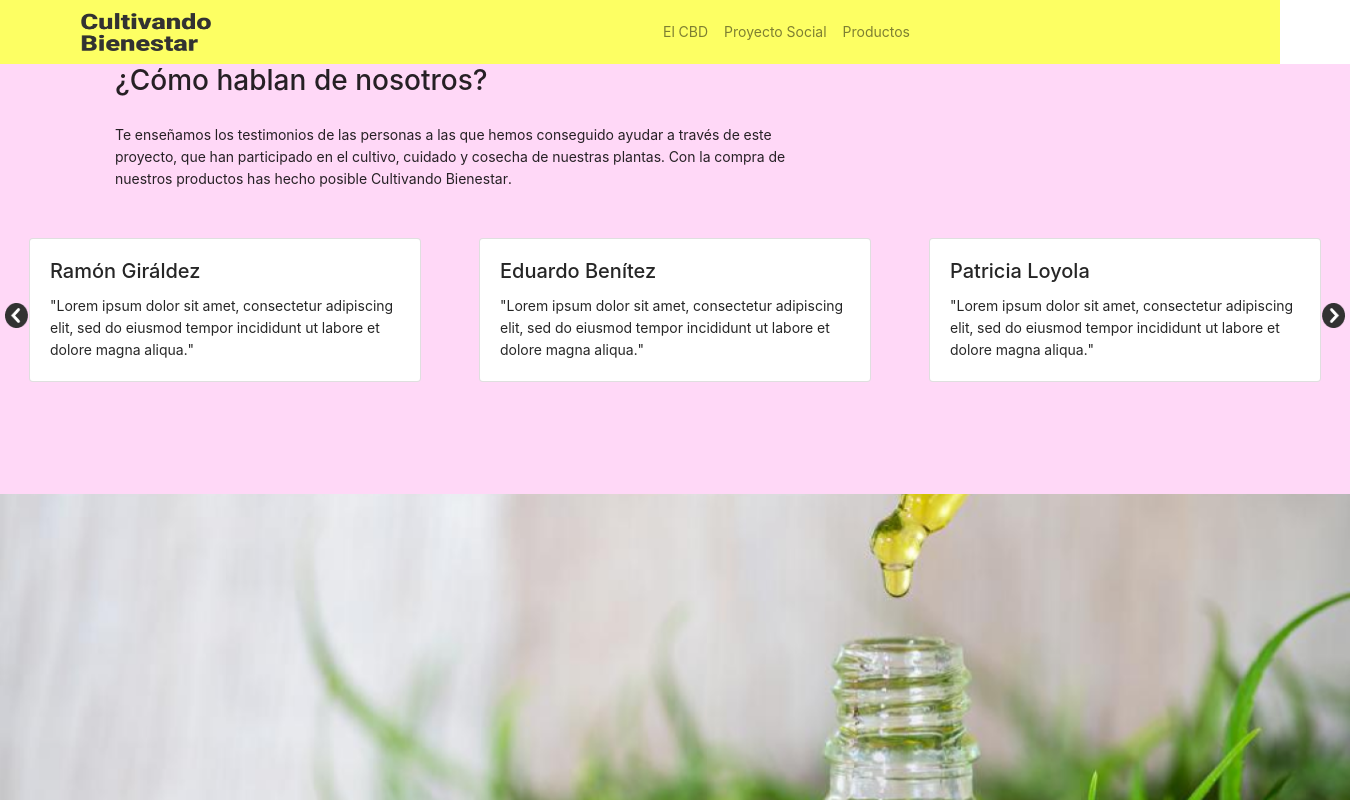
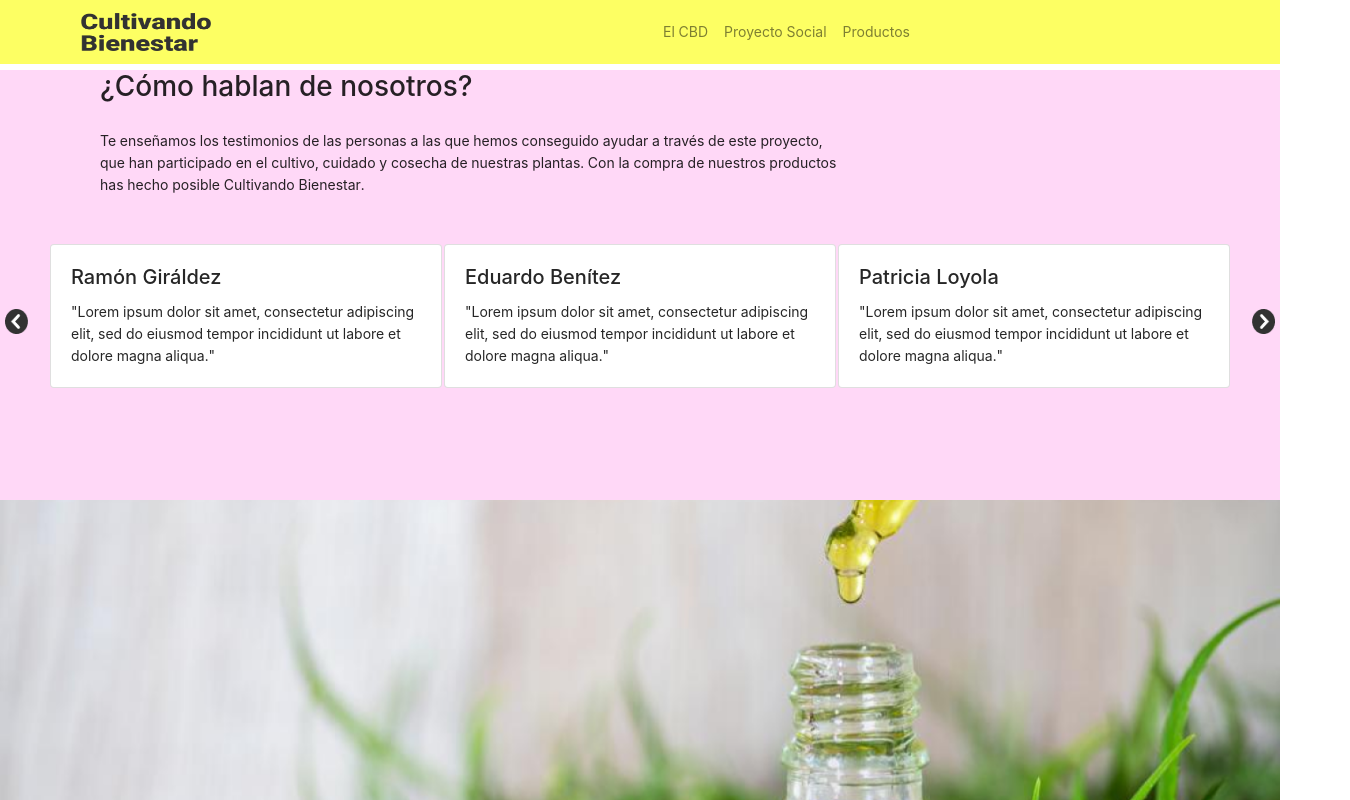
Before and after one commit to ehsanwaheedraja/team-2-cbd, a React (Create React App) app: page / in a window 1280 px wide. Shown: the top 800 px of the page, 1350 px wide, since content can reach past the window. Built offline with nearby package versions, Linux system fonts and the light colour scheme.

Commit message:
some new changes done

```diff
--- a/src/App.js
+++ b/src/App.js
@@ -1,13 +1,13 @@
-import logo from './logo.svg';
-import { Button } from 'antd';
 import './App.css';
 import Header from './components/Header.js'
 import Hablan from './components/Hablan.js'
+import Hero from './components/HeroBanner.js'
 
 function App() {
   return (
     <div>
    <Header></Header>
+   {/* <Hero></Hero> */}
    <Hablan></Hablan>
    </div>
 
--- a/src/components/Hablan.js
+++ b/src/components/Hablan.js
@@ -1,5 +1,5 @@
 import React from "react";
-import {Card,Container} from "react-bootstrap";
+import {Card} from "react-bootstrap";
 import leftArrow from "../images/Group103.png"
 import rightArrow from "../images/Group102.png"
 import cbdOil from "../images/cbd-oil2.png"
@@ -7,16 +7,15 @@ const Hablan = () => {
   return (
 <div className="comoHablan">
     <div className="comoHablanTitle">
-        <Container>
+
     <h3 >¿Cómo hablan de nosotros?</h3>
-    </Container>
+
     </div>
-    <div className="comoHablanContent">
-        <Container>Te enseñamos los testimonios de las personas a las que hemos conseguido
+    <div className="comoHablanContent">Te enseñamos los testimonios de las personas a las que hemos conseguido
      ayudar a través de este proyecto, que han participado en el cultivo, cuidado y cosecha de nuestras plantas.
-     Con la compra de nuestros productos has hecho posible Cultivando Bienestar.</Container></div>
+     Con la compra de nuestros productos has hecho posible Cultivando Bienestar.</div>
      <div className="comoHablanCards">
-         <img src={leftArrow} width="25px" height="24.87px" className="imgArrowLeft"></img>
+         <img src={leftArrow} width="25px" height="24.87px" className="imgArrowLeft" alt=" left arrow"></img>
      <Card style={{ width: '392px' }}>
   <Card.Body>
     <Card.Title>Ramón Giráldez</Card.Title>
@@ -50,9 +49,9 @@ const Hablan = () => {
     </Card.Text>
   </Card.Body>
 </Card>
-<img src={rightArrow} width="25px" height="24.87px" className="imgArrowRight"></img>
+<img src={rightArrow} width="25px" height="24.87px" className="imgArrowRight" alt="right arrow "></img>
 </div>
-<img src={cbdOil} width="1350" height="424" className="imgOil"></img>
+<img src={cbdOil} width="100%" height="424" className="imgOil" alt="oil "></img>
 </div>
   )
 }
--- a/src/components/Header.js
+++ b/src/components/Header.js
@@ -7,7 +7,7 @@ const Header = () => {
 
 
 
-  <Navbar className="Navbar" bg="primary" expand="lg" variant="light">
+  <Navbar className="Navbar" bg="primary" expand="lg" variant="light" fixed="top">
     <Container >
   <Navbar.Brand href="#Logo">
   <img
--- /dev/null
+++ b/src/components/HeroBanner.js
@@ -0,0 +1,12 @@
+import React from "react";
+
+const HeroBanner = () => {
+  return (
+      <div className="heroBanner">
+          <h2>¿TODAVÍA NO TE BENEFICIAS DEL CBD?</h2>
+          <tag>Desde Cultivando Bienestar queremos eliminar los prejuicios del CBD
+              al mismo tiempo que colaboramos en proyectos benéficos con personas sin hogar.</tag>
+      </div>
+        )
+}
+export default HeroBanner;
--- a/src/index.css
+++ b/src/index.css
@@ -33,8 +33,8 @@ code {
 .comoHablan {
   background: rgba(255, 216, 247, 1);
   position: absolute;
-
-  width: 1350px;
+  top: 70px;
+  width: 100%;
   height: 700px;
   left: 0px;
 }
@@ -54,13 +54,12 @@ code {
 }
 .comoHablanCards {
   display: flex;
-  justify-content: space-around;
+  justify-content: space-between;
   position: relative;
+  padding-left: 50px;
+  padding-right: 50px;
 }
-.comoHablanCards Card {
-  padding-left: 10px;
-  padding-right: 10px;
-}
+
 .imgArrowLeft {
   position: absolute;
   top: 65px;
@@ -82,3 +81,15 @@ code {
 }
 
 /* como hablan end */
+
+/* hero Banner start ehsan  */
+.heroBanner {
+  background: rgba(253, 255, 99, 1);
+  top: 150px;
+  /* remove top when combine all branches */
+  width: 100%;
+  height: 400px;
+  left: 0px;
+}
+
+/* hero Banner end */
```
Also changed, not shown: 1 other file (tests, documents, lock files or other folders).
